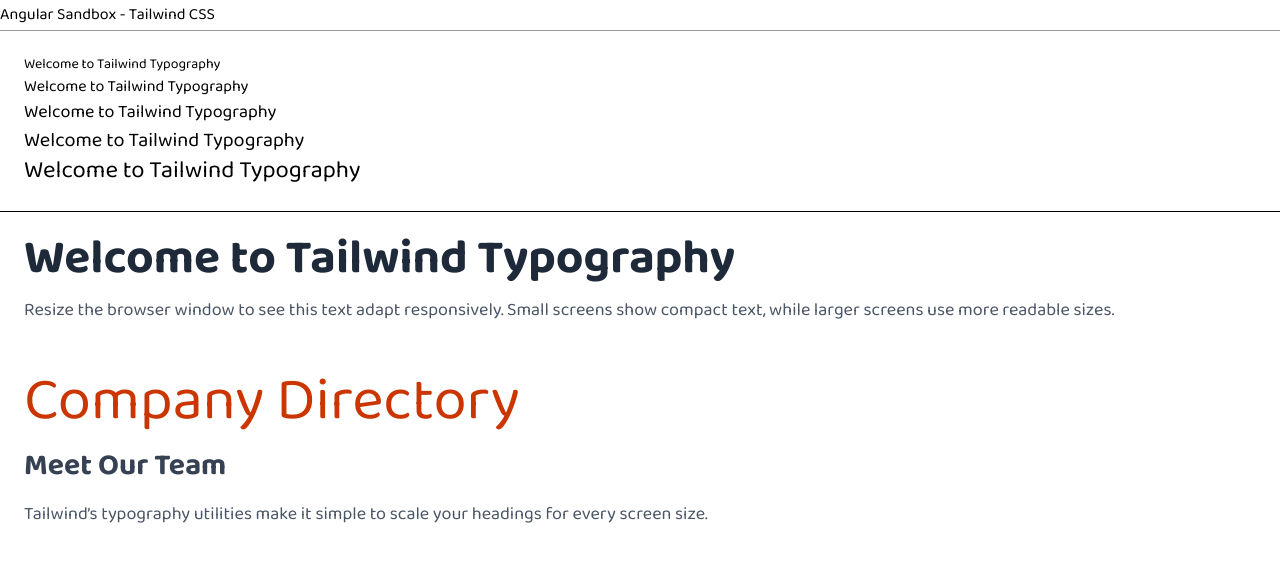
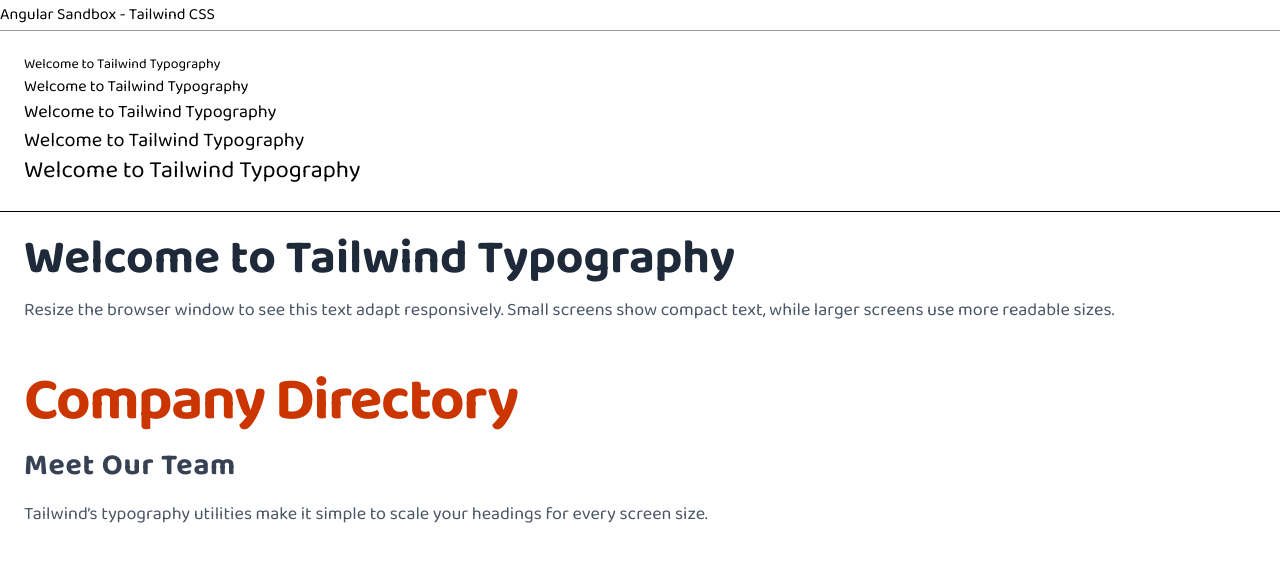
Before and after one commit to ozgursarikamis/angular-sandbox, an Angular app: page / in a window 1280 px wide. Shown: the top 562 px of the page. Built offline with nearby package versions, Linux system fonts and the light colour scheme.

Commit message:
Typograhy: font-extrabold tracking-tight, tracking-wide

```diff
--- a/src/app/typography/typography.component.html
+++ b/src/app/typography/typography.component.html
@@ -19,10 +19,10 @@
 </div>
 
 <div class="space-y-4 p-6">
-  <h1 class="text-3xl sm:text-4xl md:text-5xl lg:text-6xl text-orange-700">
+  <h1 class="text-3xl sm:text-4xl md:text-5xl lg:text-6xl font-extrabold tracking-tight text-orange-700">
     Company Directory
   </h1>
-  <h2 class="text-xl sm:text-2xl md:text-3xl font-semibold text-gray-700">
+  <h2 class="text-xl sm:text-2xl md:text-3xl font-semibold text-gray-700 tracking-wide">
     Meet Our Team
   </h2>
   <p class="text-sm sm:text-base md:text-lg text-gray-600">
```
